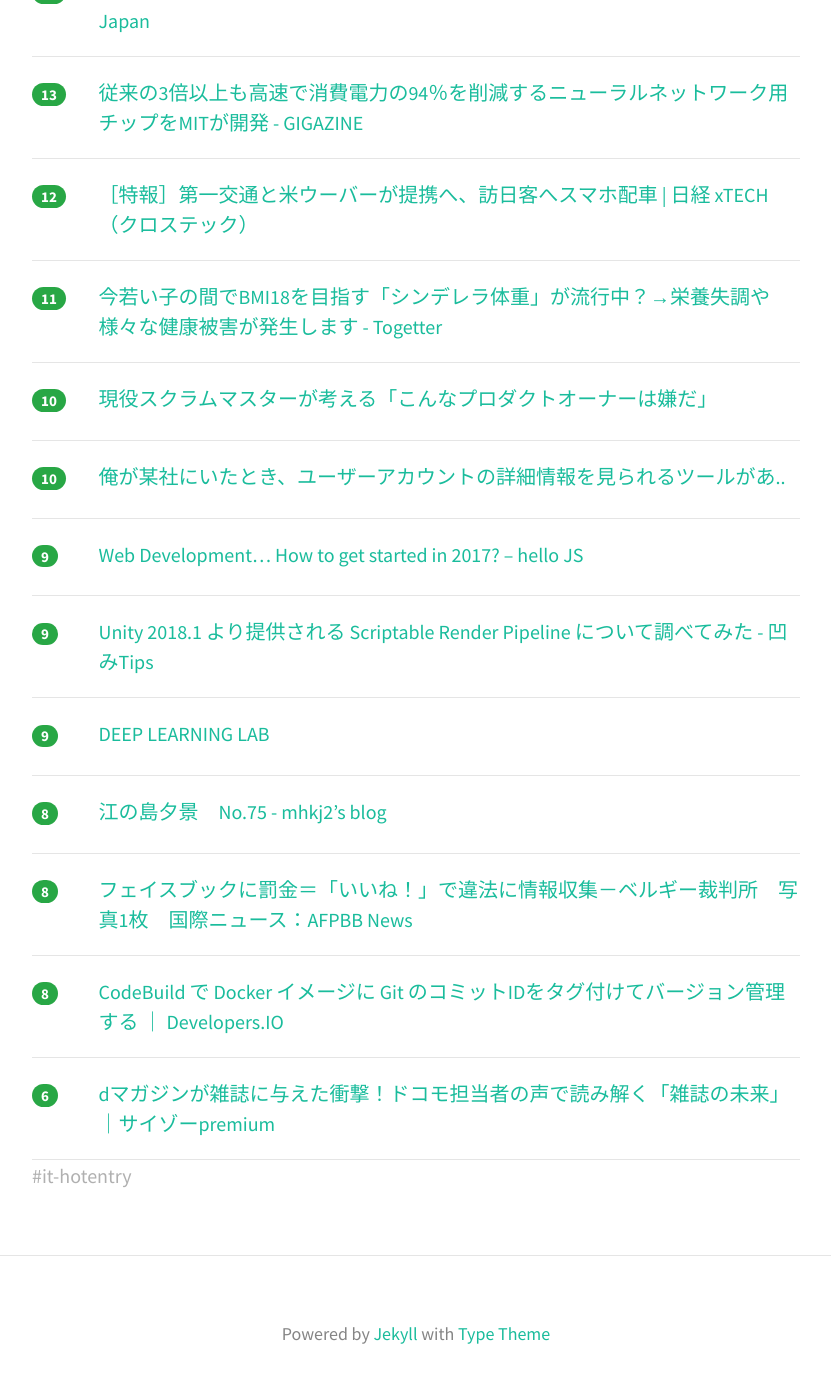
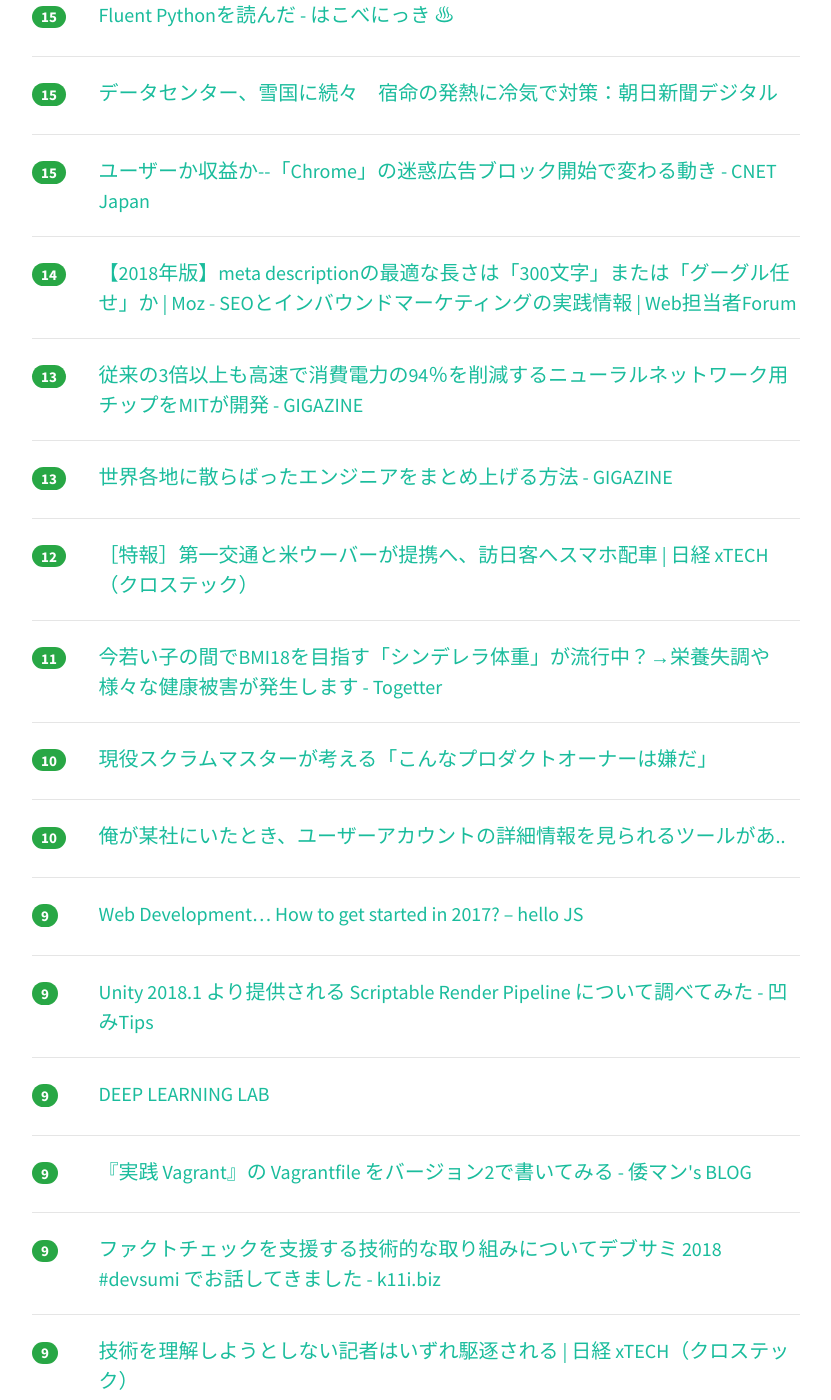
Before and after one commit to yatta47/hatena-matome-site, a Jekyll site: the page built from _posts/2018-02-19-hatena.md, in a window 1280 px wide and 1400 px high, scrolled down 2421 px. Shown: the whole window, without its empty margins (224-1055 px from the left). Built offline with Jekyll 4.4.1, drawn with Linux system fonts in a browser that asks for light colours; nearby versions of some CDN libraries; some of the changed text lies outside the part shown.

Commit message:
Updated 2018-02-19

```diff
--- a/_posts/2018-02-19-hatena.md
+++ b/_posts/2018-02-19-hatena.md
@@ -47,6 +47,11 @@ tags: [it-hotentry]
 </div>
 <hr>
 <div class="row">
+<div class="col-1"><span class="badge badge-pill badge-success h2">28</span></div>
+<div class="col-11"><a href='https://qiita.com/neko_machi/items/d620c4a8958e74df3550' target='_blank'>軽い気持ちでLinkedListを使ったら休出する羽目になった話 - Qiita</a></div>
+</div>
+<hr>
+<div class="row">
 <div class="col-1"><span class="badge badge-pill badge-success h2">26</span></div>
 <div class="col-11"><a href='http://toksato.hatenablog.com/entry/webdtenshoku2' target='_blank'>【Webディレクターの転職術：その２】ポートフォリオの作り方（テンプレートダウンロードあり）。 - 笑顔を創りたいWeb屋の日常</a></div>
 </div>
@@ -69,6 +74,11 @@ tags: [it-hotentry]
 <div class="row">
 <div class="col-1"><span class="badge badge-pill badge-success h2">21</span></div>
 <div class="col-11"><a href='https://anagrams.jp/blog/google-web-designer/' target='_blank'>無料でアニメーションバナーも作れる超有能ツール！Google Web Designerの基本｜アナグラム株式会社</a></div>
+</div>
+<hr>
+<div class="row">
+<div class="col-1"><span class="badge badge-pill badge-success h2">21</span></div>
+<div class="col-11"><a href='https://www.businessinsider.jp/post-162317' target='_blank'>深センでは50万円のビットコインマイニング専用機が山積みで売られている | BUSINESS INSIDER JAPAN</a></div>
 </div>
 <hr>
 <div class="row">
@@ -117,8 +127,18 @@ tags: [it-hotentry]
 </div>
 <hr>
 <div class="row">
+<div class="col-1"><span class="badge badge-pill badge-success h2">14</span></div>
+<div class="col-11"><a href='https://webtan.impress.co.jp/e/2018/02/19/28312' target='_blank'>【2018年版】meta descriptionの最適な長さは「300文字」または「グーグル任せ」か | Moz - SEOとインバウンドマーケティングの実践情報 | Web担当者Forum</a></div>
+</div>
+<hr>
+<div class="row">
 <div class="col-1"><span class="badge badge-pill badge-success h2">13</span></div>
 <div class="col-11"><a href='http://gigazine.net/news/20180219-mit-neural-network-chip/' target='_blank'>従来の3倍以上も高速で消費電力の94％を削減するニューラルネットワーク用チップをMITが開発 - GIGAZINE</a></div>
+</div>
+<hr>
+<div class="row">
+<div class="col-1"><span class="badge badge-pill badge-success h2">13</span></div>
+<div class="col-11"><a href='http://gigazine.net/news/20180219-how-build-distributed-engineering-team/' target='_blank'>世界各地に散らばったエンジニアをまとめ上げる方法 - GIGAZINE</a></div>
 </div>
 <hr>
 <div class="row">
@@ -157,6 +177,21 @@ tags: [it-hotentry]
 </div>
 <hr>
 <div class="row">
+<div class="col-1"><span class="badge badge-pill badge-success h2">9</span></div>
+<div class="col-11"><a href='http://waman.hatenablog.com/entry/2018/02/17/012633' target='_blank'>『実践 Vagrant』の Vagrantfile をバージョン2で書いてみる - 倭マン's BLOG</a></div>
+</div>
+<hr>
+<div class="row">
+<div class="col-1"><span class="badge badge-pill badge-success h2">9</span></div>
+<div class="col-11"><a href='https://k11i.biz/blog/2018/02/19/developers-summit-2018/' target='_blank'>ファクトチェックを支援する技術的な取り組みについてデブサミ 2018 #devsumi でお話してきました - k11i.biz</a></div>
+</div>
+<hr>
+<div class="row">
+<div class="col-1"><span class="badge badge-pill badge-success h2">9</span></div>
+<div class="col-11"><a href='http://tech.nikkeibp.co.jp/atcl/nxt/column/18/00138/021300004/' target='_blank'>技術を理解しようとしない記者はいずれ駆逐される | 日経 xTECH（クロステック）</a></div>
+</div>
+<hr>
+<div class="row">
 <div class="col-1"><span class="badge badge-pill badge-success h2">8</span></div>
 <div class="col-11"><a href='http://mhkj2.hatenablog.com/entry/2018/02/19/000000' target='_blank'>江の島夕景　No.75 - mhkj2’s blog</a></div>
 </div>
```
Also changed, not shown: other parts of _posts/2018-02-19-hatena.md (+2 -2 lines).
